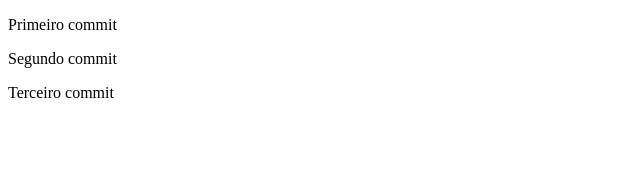
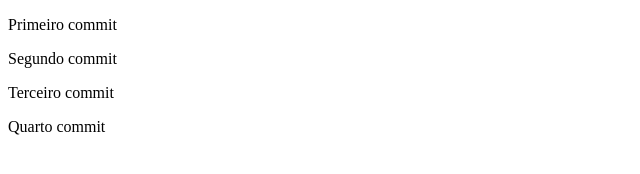
Before and after one commit to giovic16/aulaTExpert, a plain HTML site: page index.html in a window 1280 px wide. Shown: the whole page, without its empty margins (0-640 px from the left). Drawn offline with Linux system fonts and the light colour scheme.

Commit message:
Quarto commit

```diff
--- a/index.html
+++ b/index.html
@@ -10,5 +10,6 @@
     <p>Primeiro commit</p>
     <p>Segundo commit</p>
     <p>Terceiro commit</p>
+    <p>Quarto commit</p>
 </body>
 </html>
```
